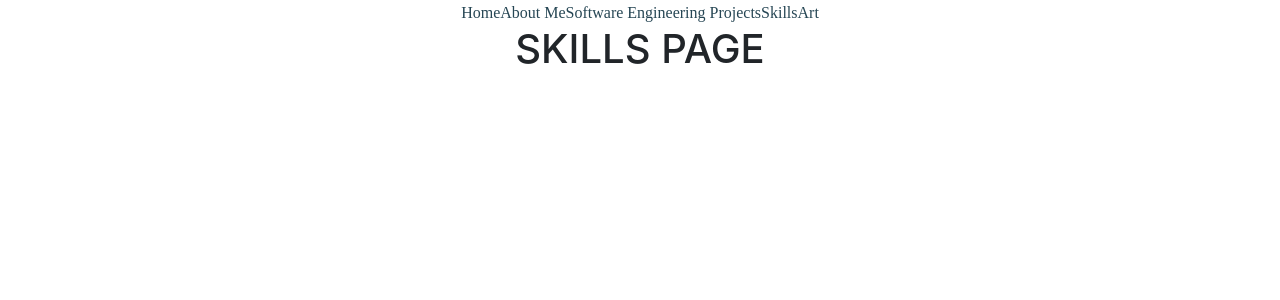
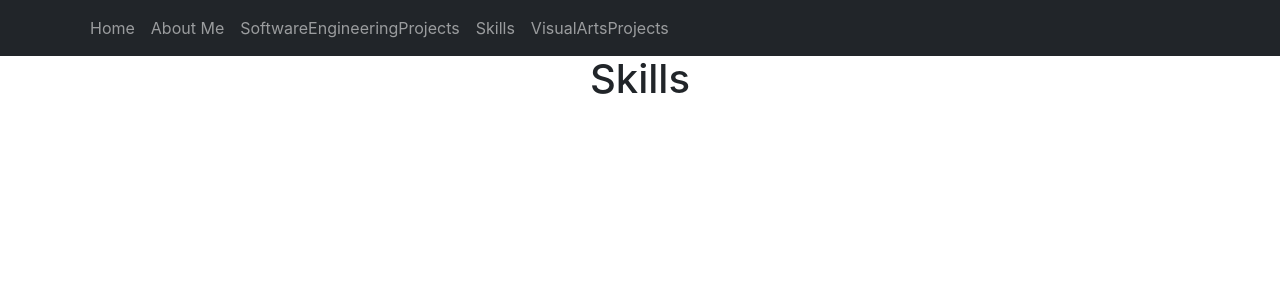
Before and after one commit to Cherylcc227/CherylCWebsite, a React (Create React App) app in the folder client/: page /Skills in a window 1280 px wide. Shown: the top 300 px of the page. Built offline with nearby package versions, Linux system fonts and the light colour scheme.

Commit message:
Updated navigation, visuals, some formatting, about me draft

```diff
--- a/client/src/App.css
+++ b/client/src/App.css
@@ -46,16 +46,33 @@
   width:50%;
 } */
 
+/* .page{
+  display: flex;
+} */
+
+.Masthead {
+  display: flex;
+  justify-content: space-around;
+}
+
+.body {
+  padding-top: 55px;
+}
+
+/* #carousel {
+  height:300px;
+}
+
 .carousel {
   width:500px;
   height: auto;
   background-color: black;
-}
+} */
 
-.carousel-item {
+/* .carousel-item {
   width:100%;
   height: 100%;
-}
+} */
 
 .carouselContainer {
   -ms-flex-item-align: center;
--- a/client/src/components/AboutMe.jsx
+++ b/client/src/components/AboutMe.jsx
@@ -4,9 +4,11 @@ import Masthead from "./Masthead.jsx"
 
 const AboutMe = () => {
     return (
-      <div class="AboutMe">
+      <div class="AboutMe page">
         <Masthead/>
         <h1>ABOUT ME PAGE</h1>
+        <p>I am a fullstack engineer, curious thinker and boundless dreamer.  Passionate about learning, puzzles, technology and creating, Software Engineering is the perfect profession for me.  Through technology, I channel my passions through applying my skills in designing and creating attractive and fluid UI, building api's, mapping databases and applying data, learning new technologies and building the bridges to connect all these key components together.
+        </p>
       </div>
     )
 
--- a/client/src/components/ArtCarousel.jsx
+++ b/client/src/components/ArtCarousel.jsx
@@ -14,7 +14,7 @@ const ArtCarousel = () => {
   };
 
   return (
-    <Carousel activeIndex={index} onSelect={handleSelect}>
+    <Carousel id='carousel' activeIndex={index} onSelect={handleSelect}>
       <Carousel.Item>
         <img
           className="d-block"
--- a/client/src/components/LandingPage.jsx
+++ b/client/src/components/LandingPage.jsx
@@ -21,7 +21,9 @@ const LandingPage = () => {
   return(
     <div class="LandingPage">
       <Masthead/>
-      <h1>Hello there! I'm Cheryl, software engineer and {quality}.</h1>
+      <div class='body'>
+        <h1>Hello there! I'm Cheryl, software engineer and {quality}.</h1>
+      </div>
     </div>
   )
 }
--- a/client/src/components/Masthead.jsx
+++ b/client/src/components/Masthead.jsx
@@ -1,18 +1,38 @@
 import React from "react";
 import {Link}  from "react-router-dom";
+import { Navbar, Nav, Container } from 'react-bootstrap';
 
 const Masthead = () => {
+
     return (
-      <div>
-        <Link to="/" style={{ textDecoration: 'none' , color: '#264654', fontFamily: 'Quicksand' }}>Home</Link>
-        <Link to="/AboutMe" style={{ textDecoration: 'none' , color: '#264654', fontFamily: 'Quicksand' }}>About Me</Link>
-        <Link to="/SoftwareEngineeringProjects" style={{ textDecoration: 'none' , color: '#264654', fontFamily: 'Quicksand' }}>Software Engineering Projects</Link>
-        <Link to="/Skills" style={{ textDecoration: 'none' , color: '#264654', fontFamily: 'Quicksand' }}>Skills</Link>
-        <Link to="/VisualArtsProjects" style={{ textDecoration: 'none' , color: '#264654', fontFamily: 'Quicksand' }}>Art</Link>
-        {/* <Link to="/" style={{ textDecoration: 'none' , color: '#264654', fontFamily: 'Quicksand' }}></Link>
-        <Link to="/" style={{ textDecoration: 'none' , color: '#264654', fontFamily: 'Quicksand' }}></Link>
-        <Link to="/" style={{ textDecoration: 'none' , color: '#264654', fontFamily: 'Quicksand' }}></Link> */}
-      </div>
+      <>
+        <Navbar collapseOnSelect fixed='top' expand='sm' bg='dark' variant='dark'>
+          <Container>
+            <Navbar.Toggle aria-controls='responsive-navbar-nav' />
+            <Navbar.Collapse id='responsive-navbar-nav'>
+              <Nav>
+                <Nav.Link href='/'>Home</Nav.Link>
+                <Nav.Link href='/AboutMe'>About Me</Nav.Link>
+                <Nav.Link href='/SoftwareEngineeringProjects'>SoftwareEngineeringProjects</Nav.Link>
+                <Nav.Link href='/Skills'>Skills</Nav.Link>
+                <Nav.Link href='/VisualArtsProjects'>VisualArtsProjects</Nav.Link>
+              </Nav>
+            </Navbar.Collapse>
+          </Container>
+        </Navbar>
+      </>
+      // <nav>
+      // <div class="Masthead">
+      //   <Link to="/" style={{ textDecoration: 'none' , color: '#264654', fontFamily: 'Quicksand' }}>Home</Link>
+      //   <Link to="/AboutMe" style={{ textDecoration: 'none' , color: '#264654', fontFamily: 'Quicksand' }}>About Me</Link>
+      //   <Link to="/SoftwareEngineeringProjects" style={{ textDecoration: 'none' , color: '#264654', fontFamily: 'Quicksand' }}>Software Engineering Projects</Link>
+      //   <Link to="/Skills" style={{ textDecoration: 'none' , color: '#264654', fontFamily: 'Quicksand' }}>Skills</Link>
+      //   <Link to="/VisualArtsProjects" style={{ textDecoration: 'none' , color: '#264654', fontFamily: 'Quicksand' }}>Art</Link>
+      //   {/* <Link to="/" style={{ textDecoration: 'none' , color: '#264654', fontFamily: 'Quicksand' }}></Link>
+      //   <Link to="/" style={{ textDecoration: 'none' , color: '#264654', fontFamily: 'Quicksand' }}></Link>
+      //   <Link to="/" style={{ textDecoration: 'none' , color: '#264654', fontFamily: 'Quicksand' }}></Link> */}
+      // </div>
+      // </nav>
     )
 };
 
--- a/client/src/components/Skills.jsx
+++ b/client/src/components/Skills.jsx
@@ -3,10 +3,12 @@ import Masthead from "./Masthead.jsx"
 
 const Skills = () => {
   return (
-    <div>
-      <Masthead/>
-      <h1>SKILLS PAGE</h1>
+  <div>
+    <Masthead/>
+    <div class='body'>
+      <h1>Skills</h1>
     </div>
+  </div>
   )
 }
 
--- a/client/src/components/SoftwareEngineeringProjects.jsx
+++ b/client/src/components/SoftwareEngineeringProjects.jsx
@@ -4,8 +4,9 @@ import Masthead from "./Masthead.jsx"
 
 const SoftwareEngineeringProjects = () => {
   return (
-    <div>
+    <div class="Software page">
       <Masthead/>
+      <div class='body'>
       <h1>SOFTWARE ENGINEERING PROJECTS PAGE</h1>
       <li>
         <a href="https://github.com/Team-Cayenne/Primal-Health">Primal Health</a>
@@ -19,6 +20,7 @@ const SoftwareEngineeringProjects = () => {
       <li>
         <a href= "https://github.com/Hack-Reactor-SDC-Team-Pesto/Questions-and-Answers-API">Neo4J Q&A Responses API</a>
       </li>
+      </div>
     </div>
   )
 }
--- a/client/src/components/VisualArtsProjects.jsx
+++ b/client/src/components/VisualArtsProjects.jsx
@@ -5,9 +5,12 @@ import ArtCarousel from "./ArtCarousel.jsx"
 const VisualArtsProjects = () => {
 
   return (
-    <div>
+    <div class="art page">
       <Masthead/>
-      <ArtCarousel/>
+      <div class='body'>
+        <h1>Visual Arts</h1>
+        <ArtCarousel/>
+      </div>
     </div>
   )
 
```
Also changed, not shown: client/src/App.js (+9 -0 lines).
